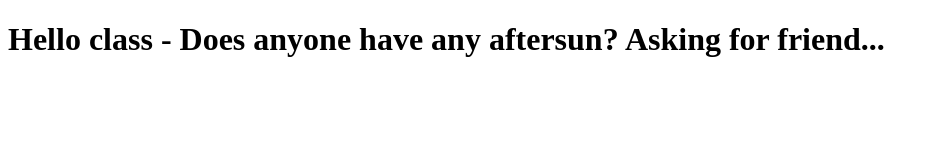
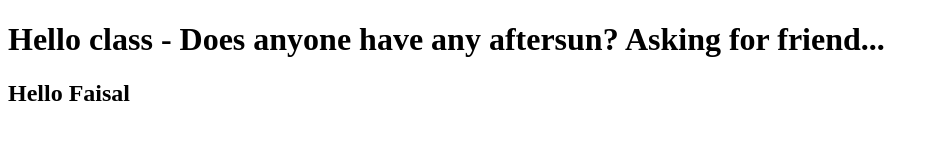
Before and after one commit to tombuckley91/testing-testing, a plain HTML site: page index.html in a window 1280 px wide. Shown: the whole page, without its empty margins (0-939 px from the left). Drawn offline with Linux system fonts and the light colour scheme.

Commit message:
Add a second heading about Faisal

```diff
--- a/index.html
+++ b/index.html
@@ -8,5 +8,6 @@
   </head>
   <body>
     <h1>Hello class - Does anyone have any aftersun? Asking for friend...</h1>
+    <h2>Hello Faisal</h2>
   </body>
 </html>
```
